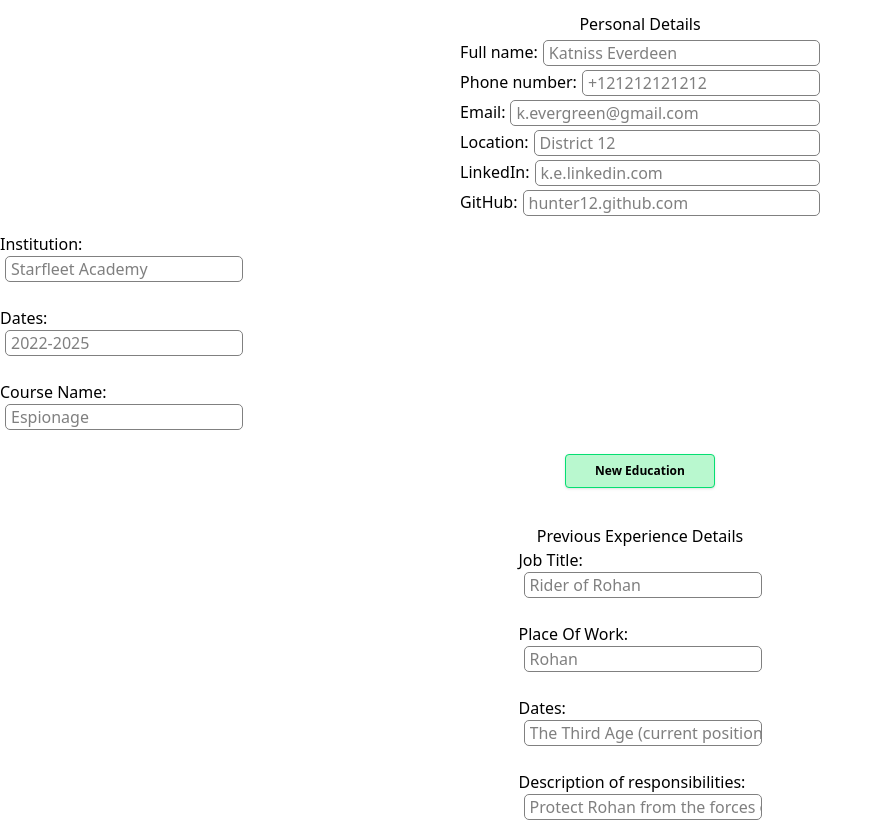
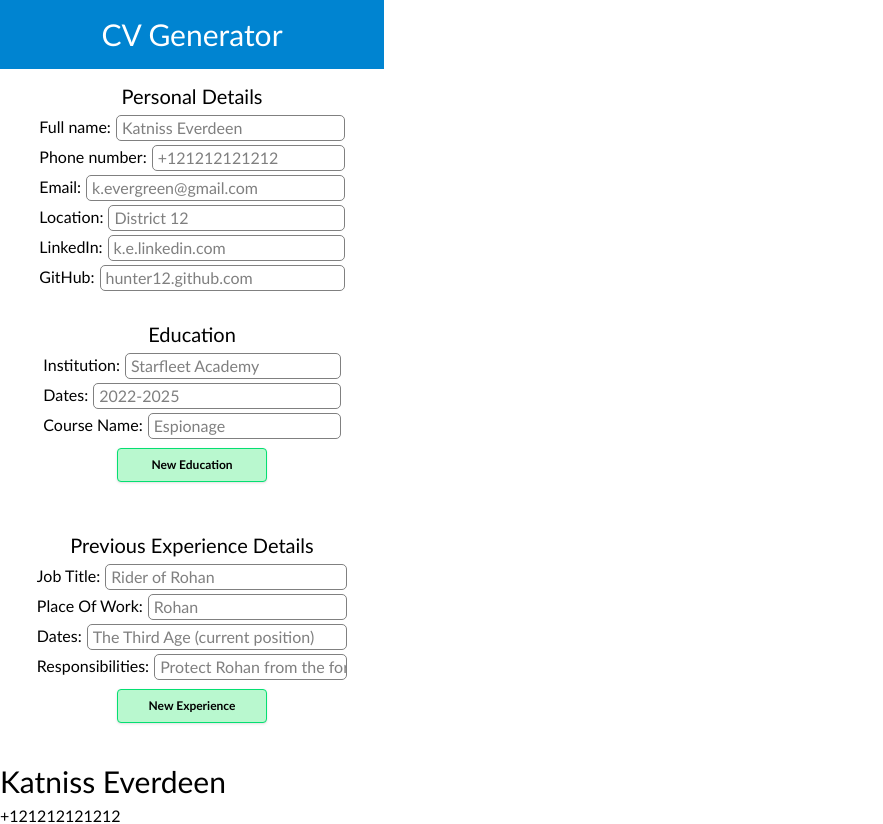
Before and after one commit to gbuttler/cv-application, a React (Vite) app: page / in a window 1280 px wide. Shown: the top 824 px of the page, without its empty margins (0-883 px from the left). Built offline with nearby package versions, Linux system fonts and the light colour scheme.

Commit message:
continued styling form

```diff
--- a/src/App.css
+++ b/src/App.css
@@ -1,9 +1,8 @@
-/* #root {
-  max-width: 1280px;
-  margin: 0 auto;
-  padding: 2rem;
-  text-align: center;
-} */
+@import "tailwindcss";
+
+#root {
+  font-family: "Gill Sans", "Gill Sans MT", Calibri, "Trebuchet MS", sans-serif;
+}
 
 input {
   border: grey 1px solid;
@@ -18,3 +17,15 @@ input:hover {
   border: blue 1px solid;
   cursor: pointer;
 }
+
+h1 {
+  font-size: 30px;
+}
+
+h2 {
+  font-size: 20px;
+}
+
+button {
+  margin-top: 5px;
+}
--- a/src/App.jsx
+++ b/src/App.jsx
@@ -6,6 +6,7 @@ import PersonalForm from "./components/PersonalForm";
 import EducationForm from "./components/EducationForm";
 import ExperienceForm from "./components/ExperienceForm";
 import CVDisplay from "./components/CVDisplay";
+import Header from "./components/Header";
 
 function App() {
   //store PERSONAL data
@@ -174,6 +175,7 @@ function App() {
 
   return (
     <>
+      <Header />
       <PersonalForm
         personalData={personalData}
         handleChange={handlePersonalChange}
--- a/src/components/EducationForm.jsx
+++ b/src/components/EducationForm.jsx
@@ -6,10 +6,13 @@ function EducationForm({
 }) {
   return (
     <>
+      <div className="flex flex-col items-center p-3 max-w-sm">
+        <h2>Education</h2>
         {/* map through the education array */}
         {educationData.education.map((education) => (
           <div key={education.id}>
             <form>
+              <div className="flex justify-between m-1">
                 <label for="institution">Institution: </label>
                 <input
                   type="text"
@@ -19,7 +22,8 @@ function EducationForm({
                   onChange={(event) => handleChange(event, education.id)}
                   placeholder="Starfleet Academy"
                 ></input>
-            <br />
+              </div>
+              <div className="flex justify-between m-1">
                 <label for="datesOfStudy">Dates: </label>
                 <input
                   type="text"
@@ -29,7 +33,8 @@ function EducationForm({
                   onChange={(event) => handleChange(event, education.id)}
                   placeholder="2022-2025"
                 ></input>
-            <br />
+              </div>
+              <div className="flex justify-between m-1">
                 <label for="courseName">Course Name: </label>
                 <input
                   type="text"
@@ -39,7 +44,7 @@ function EducationForm({
                   onChange={(event) => handleChange(event, education.id)}
                   placeholder="Espionage"
                 ></input>
-            <br />
+              </div>
             </form>
             <div className="flex flex-col items-center">
               <button
@@ -63,6 +68,7 @@ function EducationForm({
             <br />
           </div>
         ))}
+      </div>
     </>
   );
 }
--- a/src/components/ExperienceForm.jsx
+++ b/src/components/ExperienceForm.jsx
@@ -6,11 +6,12 @@ function ExperienceForm({
 }) {
   return (
     <>
-      <div className="flex flex-col items-center p-3">
-        <h1>Previous Experience Details</h1>
+      <div className="flex flex-col items-center p-3 max-w-sm">
+        <h2>Previous Experience Details</h2>
         {experienceData.experience.map((experience) => (
           <div key={experience.id}>
             <form>
+              <div className="flex justify-between m-1">
                 <label for="jobTitle">Job Title: </label>
                 <input
                   type="text"
@@ -20,7 +21,8 @@ function ExperienceForm({
                   onChange={(event) => handleChange(event, experience.id)}
                   placeholder="Rider of Rohan"
                 ></input>
-              <br />
+              </div>
+              <div className="flex justify-between m-1">
                 <label for="placeOfWork">Place Of Work: </label>
                 <input
                   type="text"
@@ -30,7 +32,8 @@ function ExperienceForm({
                   onChange={(event) => handleChange(event, experience.id)}
                   placeholder="Rohan"
                 ></input>
-              <br />
+              </div>
+              <div className="flex justify-between m-1">
                 <label for="datesOfWork">Dates: </label>
                 <input
                   type="text"
@@ -40,10 +43,9 @@ function ExperienceForm({
                   onChange={(event) => handleChange(event, experience.id)}
                   placeholder="The Third Age (current position)"
                 ></input>
-              <br />
-              <label for="responsibilities">
-                Description of responsibilities:{" "}
-              </label>
+              </div>
+              <div className="flex justify-between m-1">
+                <label for="responsibilities">Responsibilities: </label>
                 <input
                   type="text"
                   id="responsibilities"
@@ -52,7 +54,7 @@ function ExperienceForm({
                   onChange={(event) => handleChange(event, experience.id)}
                   placeholder="Protect Rohan from the forces of darkness (or Gondor)."
                 ></input>
-              <br />
+              </div>
             </form>
             <div className="flex flex-col items-center">
               <button
--- /dev/null
+++ b/src/components/Header.jsx
@@ -0,0 +1,11 @@
+function Header() {
+  return (
+    <>
+      <h1 className="flex flex-col items-center p-3 max-w-sm text-white bg-sky-600 ">
+        CV Generator
+      </h1>
+    </>
+  );
+}
+
+export default Header;
--- a/src/components/PersonalForm.jsx
+++ b/src/components/PersonalForm.jsx
@@ -1,8 +1,8 @@
 function PersonalForm({ personalData, handleChange }) {
   return (
     <>
-      <div className="flex flex-col items-center p-3">
-        <h1>Personal Details</h1>
+      <div className="flex flex-col items-center p-3 max-w-sm">
+        <h2>Personal Details</h2>
         <form>
           <div className="flex justify-between m-1">
             <label for="fullName">Full name: </label>
@@ -13,7 +13,6 @@ function PersonalForm({ personalData, handleChange }) {
               value={personalData.fullName}
               onChange={handleChange}
               placeholder="Katniss Everdeen"
-              className="flex grow"
             ></input>
           </div>
 
```
Lines whose indentation alone changed are shown as unchanged.
